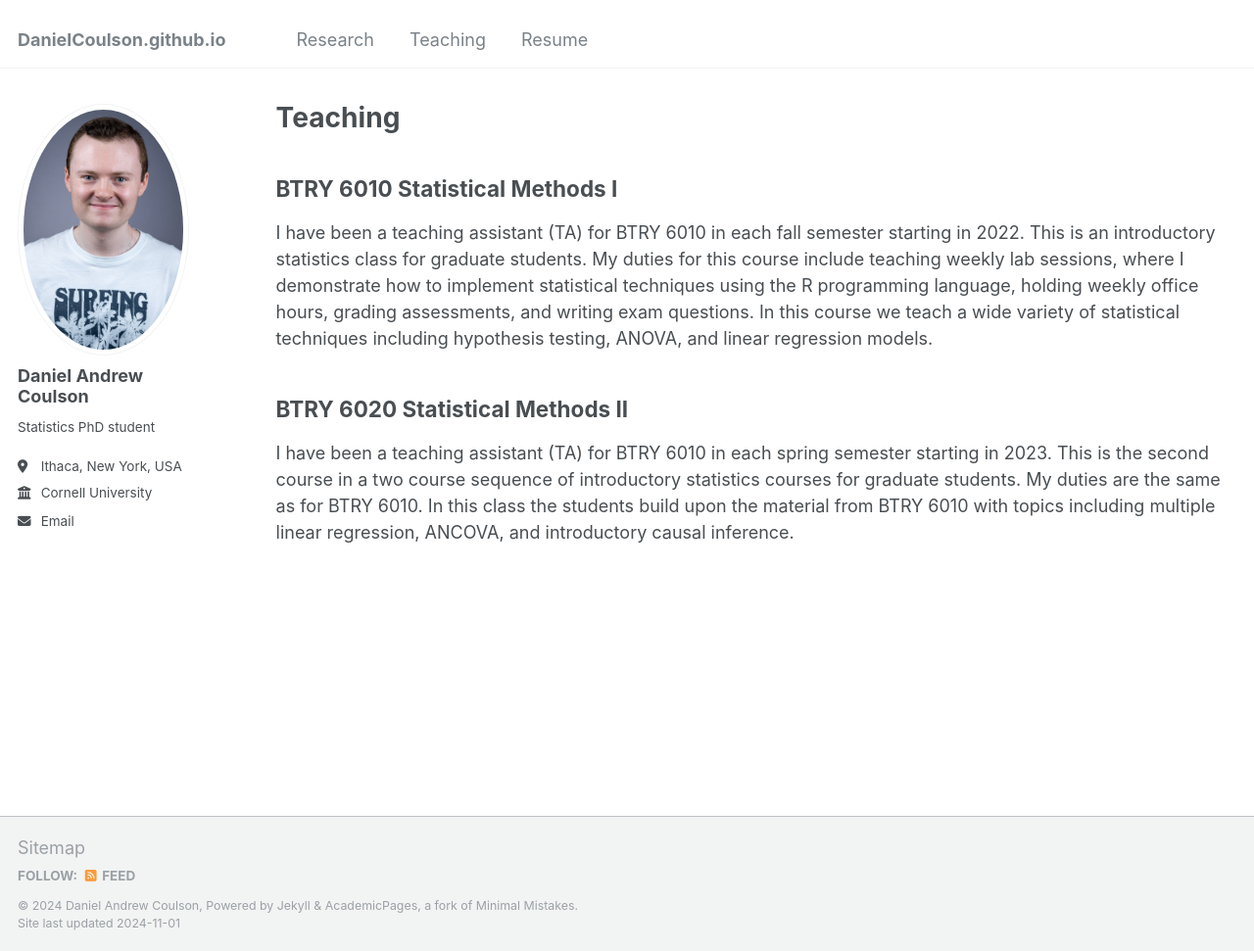
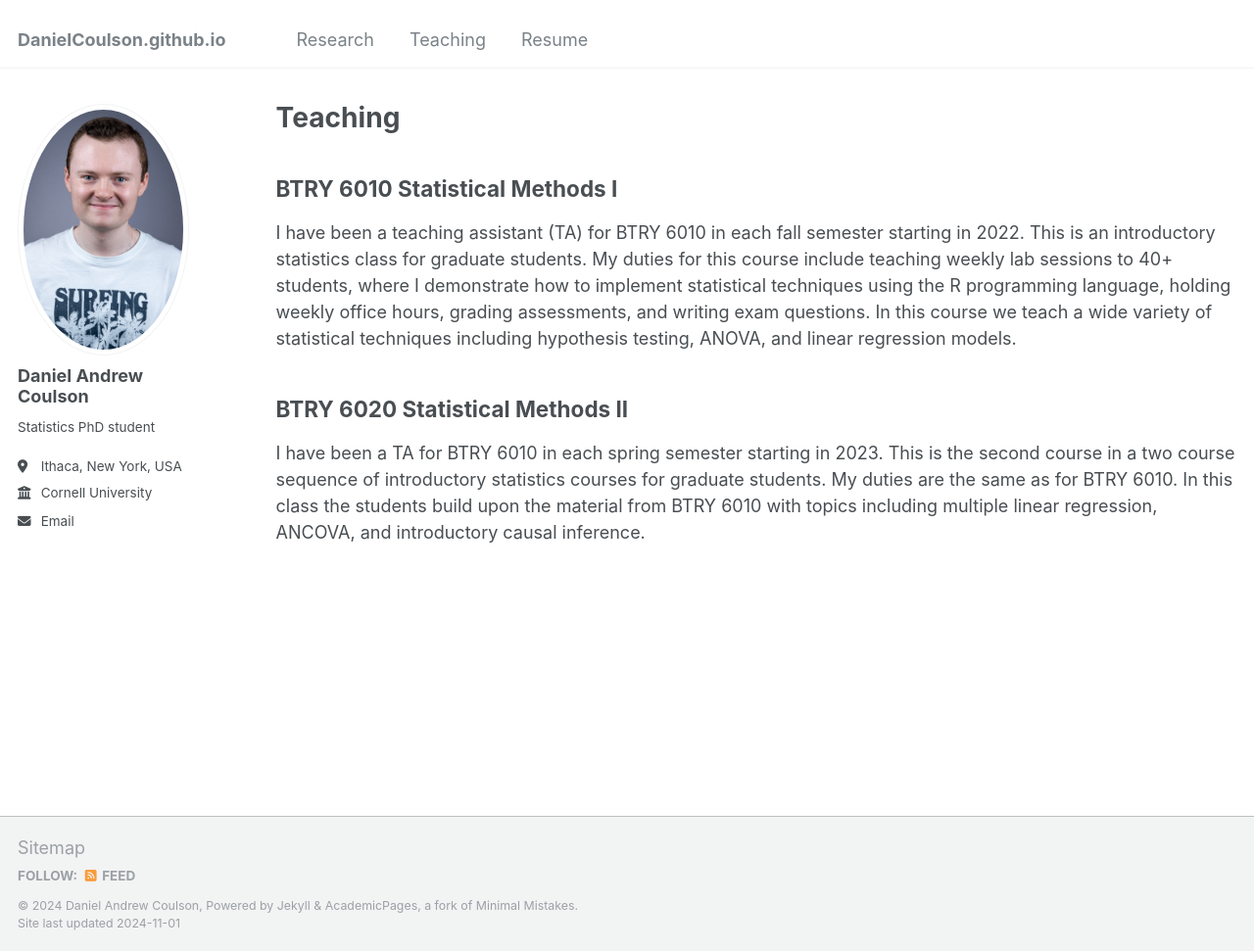
Before and after one commit to DanielCoulson/DanielCoulson.github.io, a Jekyll site: the page built from _pages/teaching.html, in a window 1280 px wide and 971 px high. Shown: the whole window at 98% size. Built offline with Jekyll 4.4.1, drawn with Linux system fonts in a browser that asks for light colours.

Commit message:
Update teaching.html

```diff
--- a/_pages/teaching.html
+++ b/_pages/teaching.html
@@ -6,7 +6,7 @@ author_profile: true
 ---
 
 <h2>BTRY 6010 Statistical Methods I</h2>
-<p>I have been a teaching assistant (TA) for BTRY 6010 in each fall semester starting in 2022. This is an introductory statistics class for graduate students. My duties for this course include teaching weekly lab sessions, where I demonstrate how to implement statistical techniques using the R programming language, holding weekly office hours, grading assessments, and writing exam questions. In this course we teach a wide variety of statistical techniques including hypothesis testing, ANOVA, and linear regression models.   </p>
+<p>I have been a teaching assistant (TA) for BTRY 6010 in each fall semester starting in 2022. This is an introductory statistics class for graduate students. My duties for this course include teaching weekly lab sessions to 40+ students, where I demonstrate how to implement statistical techniques using the R programming language, holding weekly office hours, grading assessments, and writing exam questions. In this course we teach a wide variety of statistical techniques including hypothesis testing, ANOVA, and linear regression models.   </p>
 
 <h2>BTRY 6020 Statistical Methods II</h2>
-<p>I have been a teaching assistant (TA) for BTRY 6010 in each spring semester starting in 2023. This is the second course in a two course sequence of introductory statistics courses for graduate students. My duties are the same as for BTRY 6010. In this class the students build upon the material from BTRY 6010 with topics including multiple linear regression, ANCOVA, and introductory causal inference.</p>
+<p>I have been a TA for BTRY 6010 in each spring semester starting in 2023. This is the second course in a two course sequence of introductory statistics courses for graduate students. My duties are the same as for BTRY 6010. In this class the students build upon the material from BTRY 6010 with topics including multiple linear regression, ANCOVA, and introductory causal inference.</p>
```
